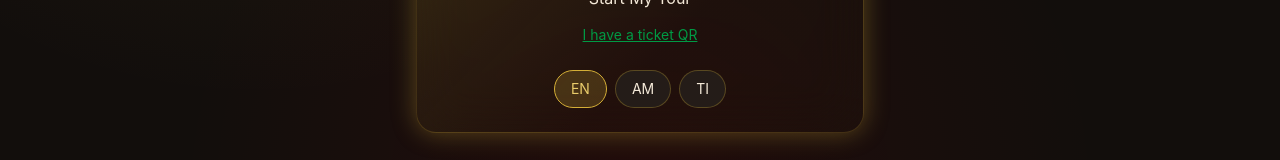
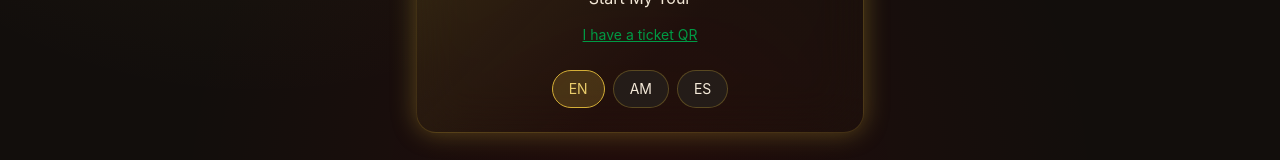
Before and after one commit to AbrhamTesf/Adwa, a React (Vite) app in the folder frontend/: page / in a window 1280 px wide. Shown: the part 603-763 px from the top of the page. Built offline with nearby package versions, Linux system fonts and the light colour scheme; no server answers.

Commit message:
fix(voice-ai): align supported languages with Voice AI TTS capabilities and update FEAT-006

```diff
--- a/frontend/src/components/screens/Landing.jsx
+++ b/frontend/src/components/screens/Landing.jsx
@@ -1,6 +1,6 @@
 import React from "react";
 import PrimaryButton from "../ui/PrimaryButton.jsx";
-import { useSessionStore } from "../../stores/useSessionStore";
+import { useSessionStore, SUPPORTED_LANGUAGES } from "../../stores/useSessionStore";
 
 /** Screen 1 — Landing / Onboarding */
 export default function Landing({ navigate }) {
@@ -39,14 +39,14 @@ export default function Landing({ navigate }) {
         </button>
 
         <div className="flex justify-center gap-2 mt-6">
-          {["en", "am", "ti"].map((lng) => (
+          {SUPPORTED_LANGUAGES.map((lang) => (
             <button
-              key={lng}
-              onClick={() => setLanguage(lng)}
-              className={`adwa-chip ${language === lng ? "border-imperial-gold" : ""}`}
-              data-active={language === lng}
+              key={lang.code}
+              onClick={() => setLanguage(lang.code)}
+              className={`adwa-chip ${language === lang.code ? "border-imperial-gold" : ""}`}
+              data-active={language === lang.code}
             >
-              {lng.toUpperCase()}
+              {lang.code.toUpperCase()}
             </button>
           ))}
         </div>
--- a/frontend/src/stores/useSessionStore.js
+++ b/frontend/src/stores/useSessionStore.js
@@ -1,11 +1,17 @@
 import { create } from "zustand";
+
+export const SUPPORTED_LANGUAGES = [
+  { code: "en", label: "English", flag: "EN", ttsVoiceId: "default" },
+  { code: "am", label: "አማርኛ (Amharic)", flag: "AM", ttsVoiceId: "browser_fallback" },
+  { code: "es", label: "Español (Spanish)", flag: "ES", ttsVoiceId: "multilingual" }
+];
 
 /**
  * App State Manager — session context, tour history, offline queue.
  * (mirrors "App State Manager (Zustand/Redux)" in the architecture diagram)
  */
 export const useSessionStore = create((set, get) => ({
-  language: "en", // en | am | ti
+  language: "en", // en | am | es
   partyType: null, // individual | family | scholar
   timeBudgetMinutes: null, // 20 | 45 | 120 | null (no limit)
   interests: [],
```
Also changed, not shown: 2 other files (tests, documents, lock files or other folders).
